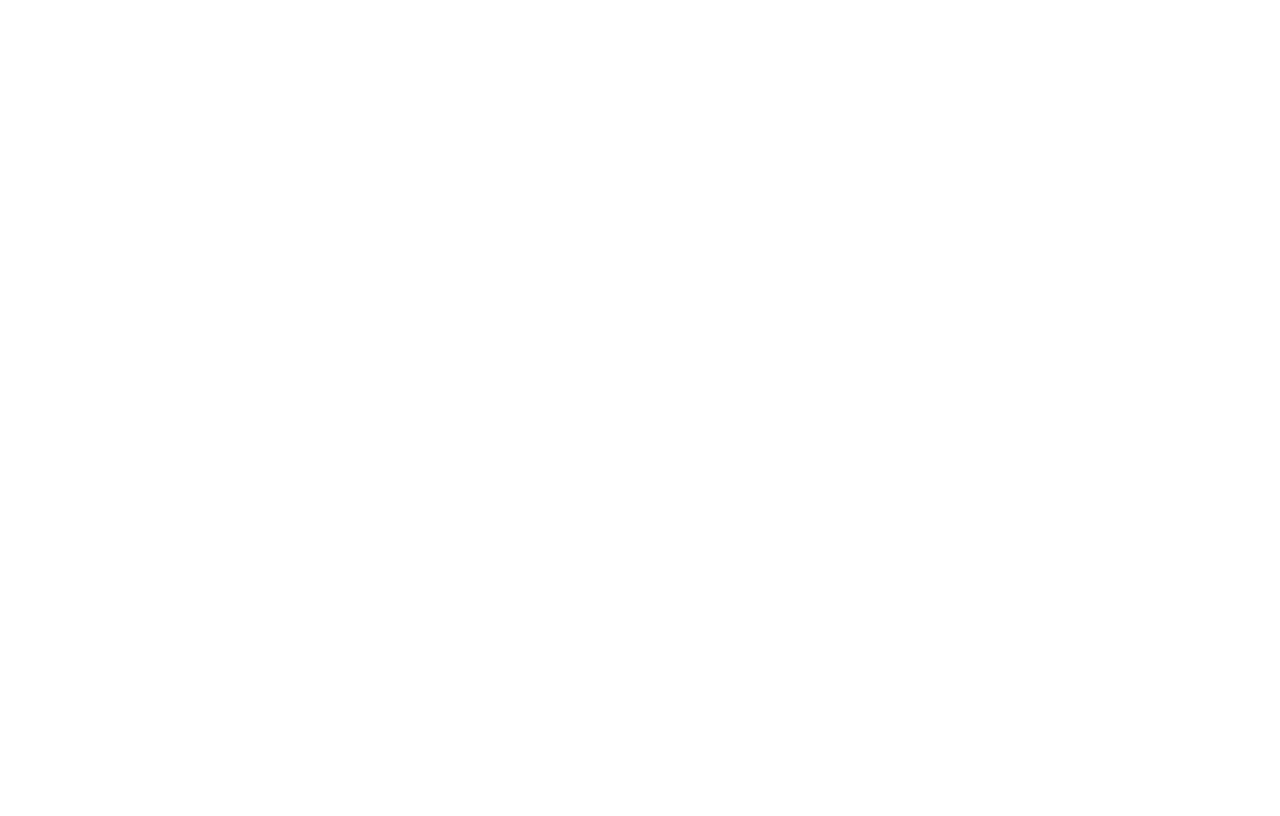
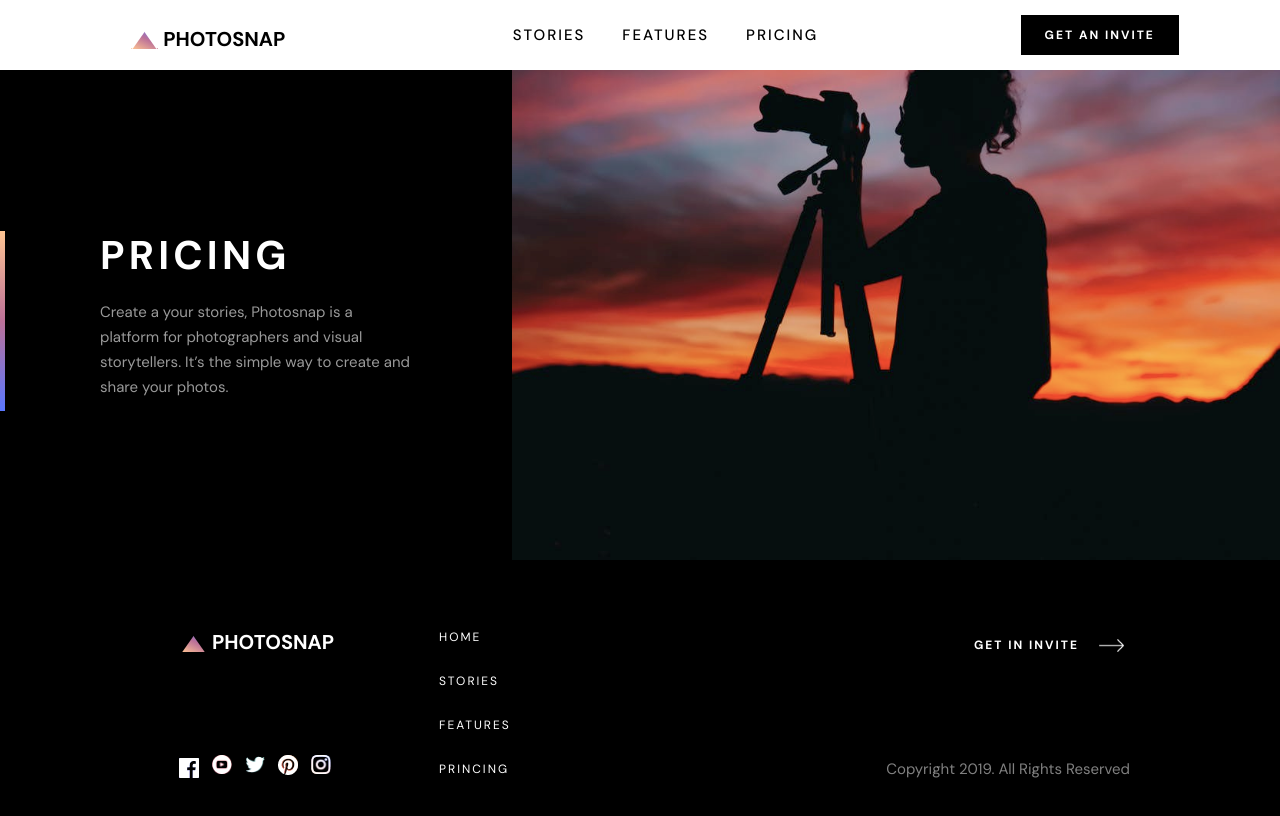
Before and after one commit to EduuBraga/Photosnap, a React (Vite) app: page /pricing in a window 1280 px wide. Before the commit this address had no page. Shown: the top 816 px of the page. Built offline with nearby package versions, Linux system fonts and the light colour scheme.

Commit message:
Feat: Criei a página de pricing

```diff
--- a/src/main.jsx
+++ b/src/main.jsx
@@ -6,6 +6,7 @@
 import { Home } from './routes/Home'
 import { Stories } from './routes/Stories'
 import { Features } from './routes/Features'
+import { Pricing } from './routes/Pricing'
 
 ReactDOM.createRoot(document.getElementById('root')).render(
     <Router>
@@ -13,6 +14,7 @@
             <Route element={<Home />} path='/' />
             <Route element={<Stories />} path='/stories' />
             <Route element={<Features />} path='/features' />
+            <Route element={<Pricing />} path='/pricing' />
         </Routes>
         <GlobalStyles />
     </Router>
--- a/src/routes/Features/style.jsx
+++ b/src/routes/Features/style.jsx
@@ -2,10 +2,10 @@
 
 import img1_section3_features from '../../assets/images/img1_section3_features.png'
 
-
 export const Container = styled.div`
 
 `
+
 export const SectionOne = styled.div`
   display: grid;
   grid-template: auto / 45% 55%;
--- /dev/null
+++ b/src/routes/Pricing/index.jsx
@@ -0,0 +1,32 @@
+import React from "react";
+
+import { Header } from "../../components/Header";
+import { Footer } from "../../components/Footer";
+
+import { Container, SectionOne, SectionTwo } from "./style";
+
+export function Pricing() {
+  return (
+    <Container>
+      <Header />
+
+      <main>
+        <SectionOne>
+          <div>
+            <article>
+              <h1>PRICING</h1>
+              <p>Create a your stories, Photosnap is a platform for photographers and visual storytellers. It’s the simple way to create and share your photos.</p>
+            </article>
+          </div>
+          <div />
+        </SectionOne>
+
+        <SectionTwo>
+
+        </SectionTwo>
+      </main>
+
+      <Footer />
+    </Container>
+  )
+}
--- /dev/null
+++ b/src/routes/Pricing/style.jsx
@@ -0,0 +1,51 @@
+import styled from "styled-components"
+
+import img1_section1_pricing from '../../assets/images/img1_section1_pricing.png'
+
+export const Container = styled.div`
+
+`
+
+export const SectionOne = styled.section`
+  display: grid;
+  grid-template: auto / 40% 60%;
+  height: 490px;
+
+  div:nth-child(1){
+    background-color: #000000;
+    color: #ffffff;
+    display: flex;
+    align-items: center;
+    padding: 100px;
+
+    article{
+      display: flex;
+      flex-direction: column;
+      gap: 21px;
+      position: relative;
+
+      p{
+        opacity: 0.6;
+      }
+
+      ::after{
+        content: '';
+        background-image: var(--mainAccent);
+        height: 12em;
+        width: 5px;
+        position: absolute;
+        left: -100px;
+      }
+    }
+  }
+
+  div:nth-child(2){
+    background-image: url(${img1_section1_pricing}) ;
+    background-size: cover;
+    background-position: center bottom;
+  }
+`
+
+export const SectionTwo = styled.section`
+
+`
```
Also changed, not shown: src/assets/images/img1_section1_pricing.png (added).
